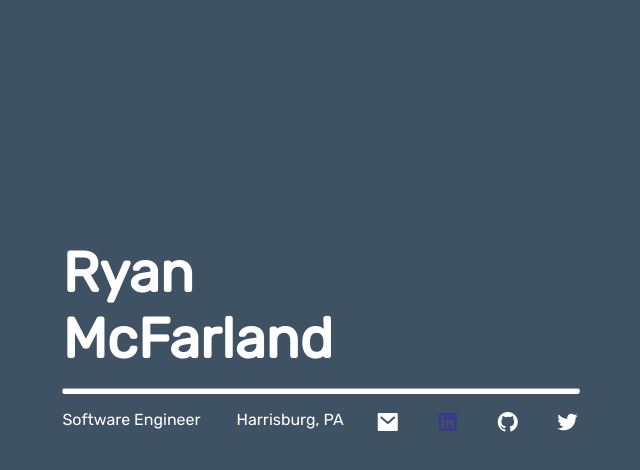
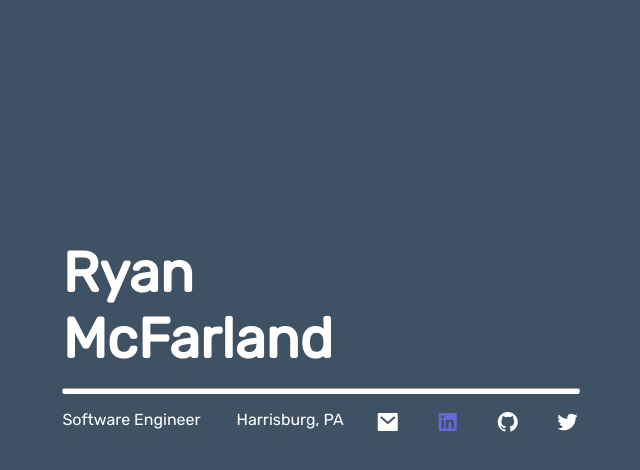
Before and after one commit to ryanmcf10/rmcfar.land, a plain HTML site: page index.html in a window 1280 px wide. In both pictures the pointer is over the link 766 px from the left and 428 px from the top of the page. Shown: the full height of the page, 319-959 px from the left. Drawn offline with nearby package versions, Linux system fonts and the light colour scheme.

Commit message:
Change hover color of linkedin logo to distinguish it better from the background

```diff
--- a/index.html
+++ b/index.html
@@ -86,7 +86,7 @@
         }
 
         .linkedin:hover {
-            color: rgb(56, 58, 138);
+            color: rgb(102, 104, 216);
         }
 
         .github:hover {
```
